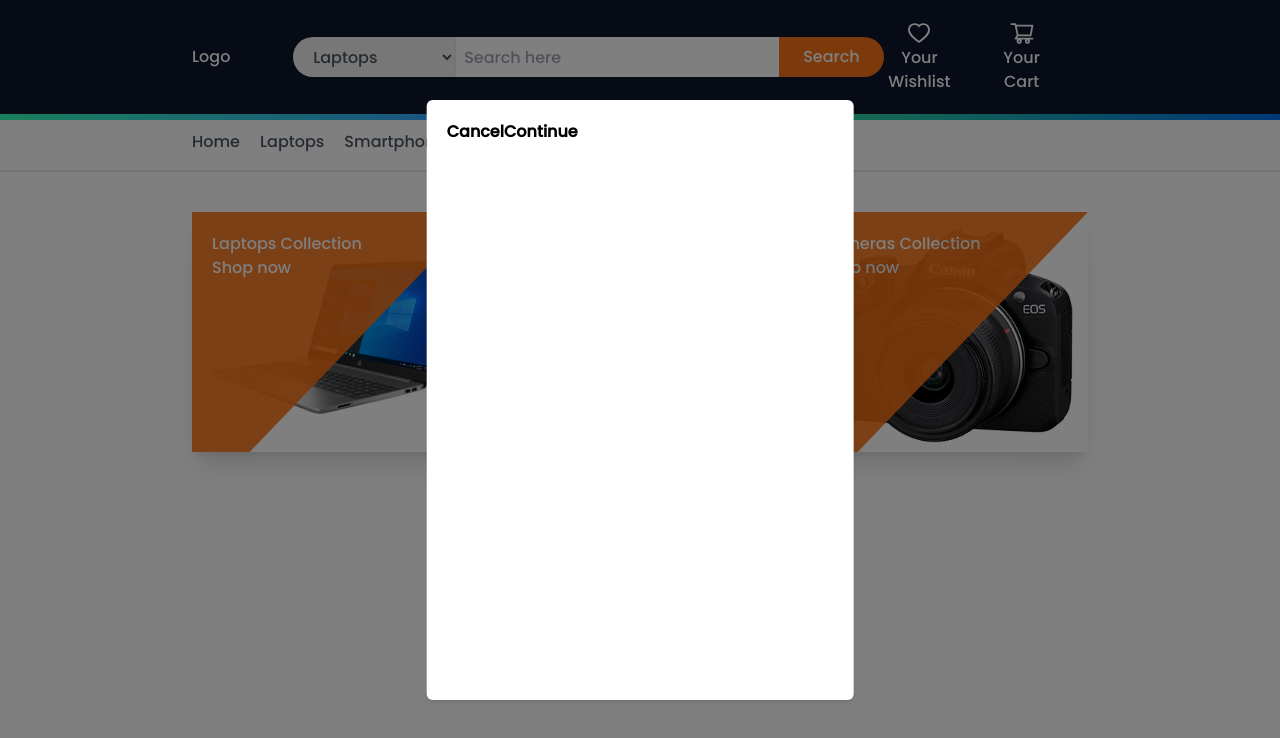
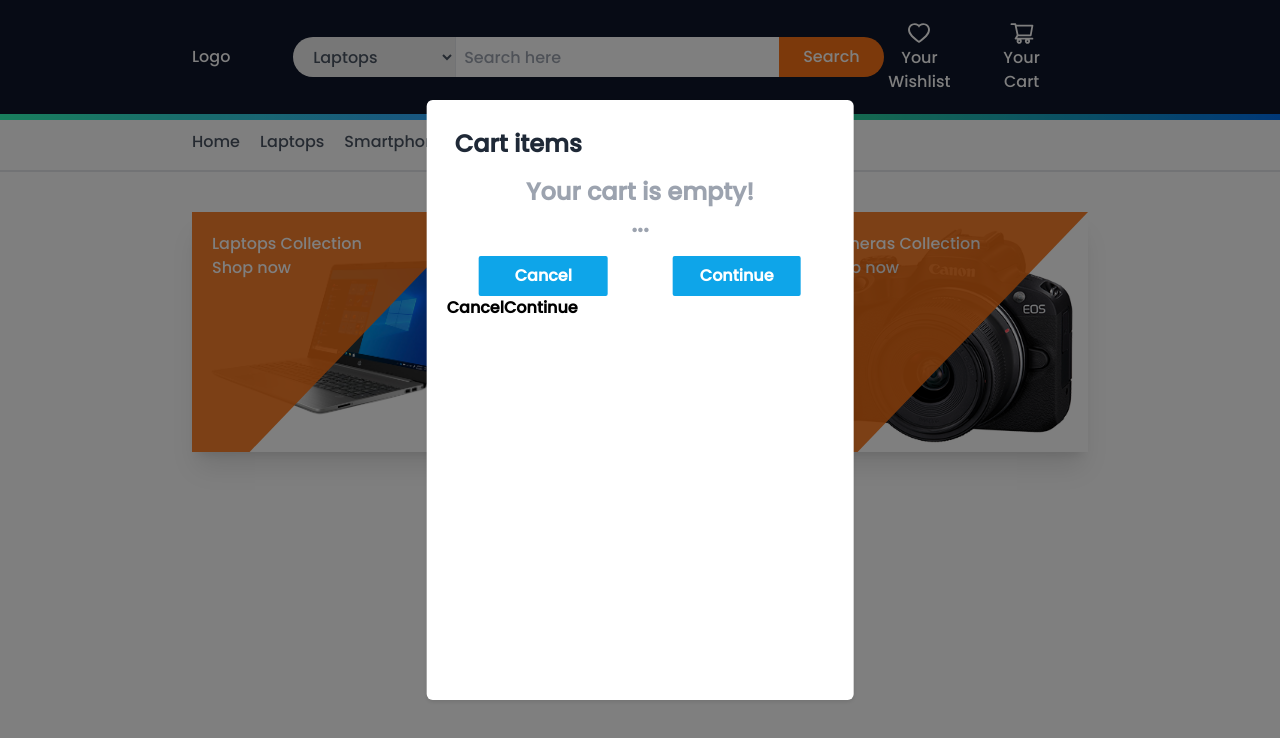
Before and after one commit to OmarCorbic/Electronics-E-commerce, a React (Vite) app in the folder client-side/: page / in a window 1280 px wide. Both pictures are taken after a click on the element "Your Cart". Shown: the top 738 px of the page. Built offline with nearby package versions, Linux system fonts and the light colour scheme.

Commit message:
Designed cart component

```diff
--- a/client-side/src/components/Cart.jsx
+++ b/client-side/src/components/Cart.jsx
@@ -1,23 +1,70 @@
 import React from "react";
+import { BsFillTrashFill } from "react-icons/bs";
 import { useDispatch, useSelector } from "react-redux";
 import { removeFromCart } from "../features/cart/cartSlice";
+import { Link } from "react-router-dom";
 
-const Cart = () => {
+const Cart = ({ hideModal }) => {
   const items = useSelector((state) => state.cart.items);
   const dispatch = useDispatch();
+
   return (
-    <div>
-      {items?.map((item) => {
-        return (
-          <div key={item.id}>
-            <span>{item.id} </span>
-            <span>{item.quantity}</span>
-            <button onClick={() => dispatch(removeFromCart({ id: item.id }))}>
-              X
-            </button>
+    <div className="flex flex-col justify-between h-full">
+      <div className="text-2xl text-gray-800 p-2 ">Cart items</div>
+      {items.length < 1 ? (
+        <div className="flex items-center justify-center text-center text-2xl text-gray-400 p-2 ">
+          Your cart is empty! <br />
+          ...
+        </div>
+      ) : (
+        <div className="mb-auto min-h-fit overflow-auto text-sm">
+          <div
+            style={{ gridTemplateColumns: "4fr 1fr 1fr 1fr" }}
+            className="grid grid-rows-1 bg-gray-200 p-2 mb-2 text-gray-700 rounded-sm"
+          >
+            <span className="">Name</span>
+            <span className="flex items-center justify-center">Quantity</span>
+            <span className="flex items-center justify-center">Price</span>
           </div>
-        );
-      })}
+          {items.map((item) => {
+            return (
+              <div
+                style={{ gridTemplateColumns: "4fr 1fr 1fr 1fr" }}
+                className="grid grid-rows-1 bg-gray-200 p-2 mb-2 text-gray-700 rounded-sm"
+                key={item.id}
+              >
+                <Link to={`/product/${item.id}`}>
+                  <span>{item.name} </span>
+                </Link>
+                <span className="flex items-center justify-center">
+                  {item.quantity}
+                </span>
+                <span className="flex items-center justify-center">
+                  {item.price + " KM"}
+                </span>
+                <button
+                  className="flex items-center justify-center p-2 rounded-sm text-red-600"
+                  onClick={() => dispatch(removeFromCart({ id: item.id }))}
+                >
+                  <BsFillTrashFill size={20} />
+                </button>
+              </div>
+            );
+          })}
+        </div>
+      )}
+      <div className="flex items-center justify-around mt-2">
+        <button
+          id="close"
+          className="py-2 px-6 w-1/3 text-white bg-sky-500 rounded-sm"
+          onClick={hideModal}
+        >
+          Cancel
+        </button>
+        <button className="py-2 px-6 w-1/3 text-white bg-sky-500 rounded-sm">
+          Continue
+        </button>
+      </div>
     </div>
   );
 };
```
